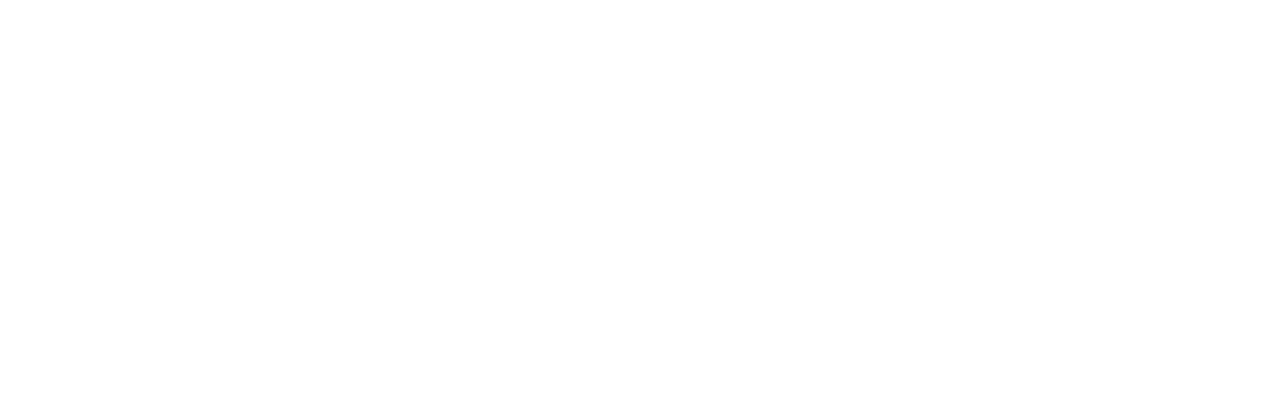
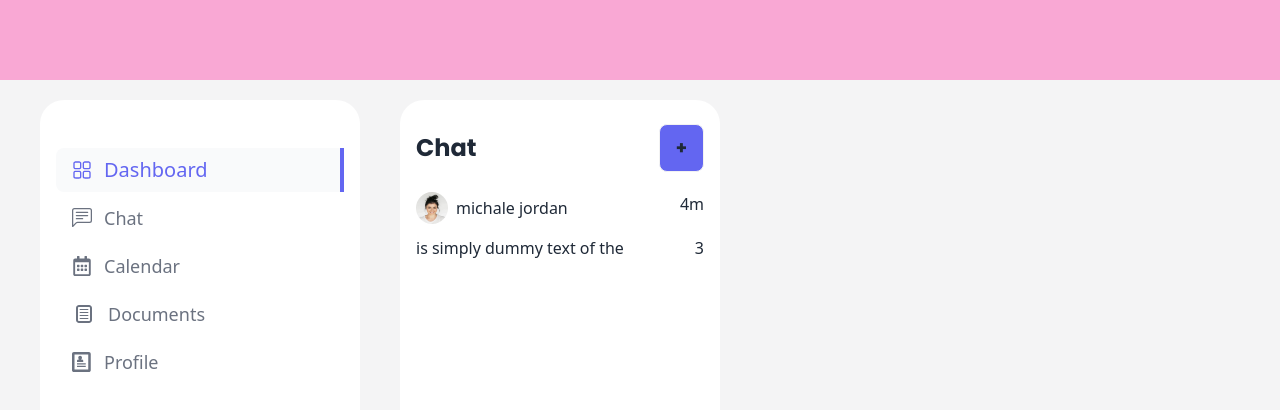
Before and after one commit to MBAS89/coursy, a React (Vite) app in the folder frontend/: page /chatpage in a window 1280 px wide. Before the commit this address had no page. Shown: the top 410 px of the page. Built offline with nearby package versions, Linux system fonts and the light colour scheme; a web font is replaced by a local one.

Commit message:
make the chat page and start making sections inside of it

```diff
--- a/frontend/src/App.jsx
+++ b/frontend/src/App.jsx
@@ -6,7 +6,8 @@
 import { SingleTeacher } from "./pages/SingleTeacher"
 import { Signup } from "./pages/Signup"
 import { StudentProfile } from "./pages/StudentProfile"
-import { Cart } from "./pages/Cart"
+import { Chatpage } from "./pages/Chatpage"
+
 
 
 
@@ -20,7 +21,7 @@
         <Route path="/singleteacher" element={<SingleTeacher/>}></Route>
         <Route path="/signup" element={<Signup/>}></Route>
         <Route path="/studentprofile" element={<StudentProfile/>}></Route>
-        <Route path="/cart" element={<Cart/>}></Route>
+        <Route path="/chatpage" element={<Chatpage/>}></Route>
       </Routes>
     </>
   )
--- /dev/null
+++ b/frontend/src/components/Navbar.jsx
@@ -0,0 +1,36 @@
+import React from 'react'
+
+export const Navbar = () => {
+  return (
+    <div>
+        <div className="navbar bg-base-100">
+  <div className="navbar-start">
+    <div className="dropdown">
+      <label tabIndex={0} className="btn btn-ghost btn-circle">
+        <svg xmlns="http://www.w3.org/2000/svg" className="h-5 w-5" fill="none" viewBox="0 0 24 24" stroke="currentColor"><path strokeLinecap="round" strokeLinejoin="round" strokeWidth="2" d="M4 6h16M4 12h16M4 18h7" /></svg>
+      </label>
+      <ul tabIndex={0} className="menu menu-sm dropdown-content mt-3 z-[1] p-2 shadow bg-base-100 rounded-box w-52">
+        <li><a>Homepage</a></li>
+        <li><a>Portfolio</a></li>
+        <li><a>About</a></li>
+      </ul>
+    </div>
+  </div>
+  <div className="navbar-center">
+    <a className="btn btn-ghost text-xl">daisyUI</a>
+  </div>
+  <div className="navbar-end">
+    <button className="btn btn-ghost btn-circle">
+      <svg xmlns="http://www.w3.org/2000/svg" className="h-5 w-5" fill="none" viewBox="0 0 24 24" stroke="currentColor"><path strokeLinecap="round" strokeLinejoin="round" strokeWidth="2" d="M21 21l-6-6m2-5a7 7 0 11-14 0 7 7 0 0114 0z" /></svg>
+    </button>
+    <button className="btn btn-ghost btn-circle">
+      <div className="indicator">
+        <svg xmlns="http://www.w3.org/2000/svg" className="h-5 w-5" fill="none" viewBox="0 0 24 24" stroke="currentColor"><path strokeLinecap="round" strokeLinejoin="round" strokeWidth="2" d="M15 17h5l-1.405-1.405A2.032 2.032 0 0118 14.158V11a6.002 6.002 0 00-4-5.659V5a2 2 0 10-4 0v.341C7.67 6.165 6 8.388 6 11v3.159c0 .538-.214 1.055-.595 1.436L4 17h5m6 0v1a3 3 0 11-6 0v-1m6 0H9" /></svg>
+        <span className="badge badge-xs badge-primary indicator-item"></span>
+      </div>
+    </button>
+  </div>
+</div>
+    </div>
+  )
+}
--- a/frontend/src/pages/Cart.jsx
+++ /dev/null
@@ -1,9 +0,0 @@
-import React from 'react'
-
-export const Cart = () => {
-    return (
-    <div>
-        <h1>My Cart</h1>
-    </div>
-  )
-}
--- /dev/null
+++ b/frontend/src/pages/Chatpage.jsx
@@ -0,0 +1,56 @@
+import React from 'react'
+import { Link } from 'react-router-dom'
+import { RxDashboard } from "react-icons/rx";
+import { FaRegCalendarAlt } from "react-icons/fa";
+import { BsChatLeftText } from "react-icons/bs";
+import { TiDocumentText } from "react-icons/ti";
+import { ImProfile } from "react-icons/im";
+import Jaklen from '../assets/images/jaklen.jpg';
+
+export const Chatpage = () => {
+    return (
+    <div>
+        <section className='bg-pink-300 h-20'></section>
+        <section className='bg-zinc-100 h-screen flex'>
+            <div className="flex h-[800px] w-80 ml-10 my-5 flex-col justify-between rounded-3xl px-4 py-6 bg-white">
+                <ul className="mt-6 space-y-1">
+                    <li>
+                        <Link className="rounded-y-lg rounded-l-lg bg-gray-50 px-4 py-2 font-medium flex items-center gap-3 border-r-4 border-indigo-500 text-indigo-500 text-xl"><RxDashboard className='w-5 h-5'/> Dashboard</Link>
+                    </li>
+                    <li>
+                        <Link className="rounded-y-lg rounded-l-lg px-4 py-2 font-medium text-gray-500 hover:bg-gray-50 hover:border-r-4 hover:border-indigo-500 hover:text-indigo-500 hover:text-xl flex items-center gap-3 text-lg"><BsChatLeftText className='w-5 h-5'/> Chat</Link>
+                    </li>
+                    <li>
+                        <Link className="rounded-y-lg rounded-l-lg px-4 py-2 font-medium text-gray-500 hover:bg-gray-50 hover:border-r-4 hover:border-indigo-500 hover:text-indigo-500 hover:text-xl flex items-center gap-3 text-lg"><FaRegCalendarAlt className='w-5 h-5'/> Calendar</Link>
+                    </li>
+                    <li>
+                        <Link className="rounded-y-lg rounded-l-lg px-4 py-2 font-medium text-gray-500 hover:bg-gray-50 hover:border-r-4 hover:border-indigo-500 hover:text-indigo-500 hover:text-xl flex items-center gap-3 text-lg"><TiDocumentText  className='w-6 h-6'/> Documents</Link>
+                    </li>
+                    <li>
+                        <Link className="rounded-y-lg rounded-l-lg px-4 py-2 font-medium text-gray-500 hover:bg-gray-50 hover:border-r-4 hover:border-indigo-500 hover:text-indigo-500 hover:text-xl flex items-center gap-3 text-lg"><ImProfile className='w-5 h-5'/> Profile</Link>
+                    </li>
+                </ul>
+            </div>
+            <div className="h-[800px] w-80 ml-10 my-5 flex-col justify-between rounded-3xl px-4 py-6 bg-white">
+                <div className='flex items-center justify-between mb-5'>
+                    <p className='text-2xl font-poppins font-bold'>Chat</p>
+                    <button className="btn btn-md text-lg font-poppins bg-indigo-500">+</button>
+                </div>
+                <div className=''>
+                    <div className='flex justify-between'>
+                        <div className='flex gap-2 items-center'>
+                            <img src={Jaklen} className='w-8 h-8 rounded-full mx-auto'/>
+                            <span>michale jordan</span>
+                        </div>
+                        <span>4m</span>
+                    </div>
+                    <div className='flex justify-between mt-3'>
+                        <p>is simply dummy text of the</p>
+                        <span>3</span>
+                    </div>
+                </div>
+            </div>
+        </section>
+    </div>
+  )
+}
--- a/frontend/src/pages/SingleTeacher.jsx
+++ b/frontend/src/pages/SingleTeacher.jsx
@@ -135,7 +135,7 @@
                 </div>
             </div>
         </section>
-        <section className="w-[60%] mx-auto mt-16 mb-20">
+        <section className="w-[60%] h-[600px] mx-auto mt-16 mb-20">
             <div className="flex space-x-4">
                 {categories.map((category) => (
                 <button key={category} className={`${selectedCategory === category? 'bg-blue-500 text-white': 'bg-gray-200 text-gray-600'} px-4 py-2 rounded-md`} onClick={() => handleCategoryClick(category)}>
@@ -146,7 +146,7 @@
             <div className="mt-5">
                 {selectedCategory && (
                 <div className=''>
-                    <div className='flex flex-wrap w-[100%] mx-auto gap-5'>
+                    <div className='flex flex-wrap w-[100%] h-[500px] mx-auto gap-5'>
                         {selectedCategory === "teacherPlan"?
                          data[selectedCategory].map((item, index) => (
                             <>
@@ -223,40 +223,6 @@
                 )}
             </div>
         </section>
-
-
-
-
-
-
-        {/*
-        <section className='w-[60%] mx-auto flex gap-8'>
-            <div className="card w-96 bg-primary text-primary-content">
-                <div className="card-body">
-                    <h2 className="card-title font-poppins text-2xl font-medium">Professional</h2>
-                    <span className='capitalize'>most popular</span>
-                    <div className='flex items-center gap-3 mt-5'>
-                        <FaRegCircleCheck className='w-6 h-6'/> <span>Access to 24,000+ top courses</span>
-                    </div>
-                    <div className='flex items-center gap-3 mt-5'>
-                        <FaRegCircleCheck className='w-6 h-6'/> <span>Access to 24,000+ top courses</span>
-                    </div>
-                    <div className='flex items-center gap-3 mt-5'>
-                        <FaRegCircleCheck className='w-6 h-6'/> <span>Access to 24,000+ top courses</span>
-                    </div>
-                    <div className='flex items-center gap-3 mt-5'>
-                        <FaRegCircleCheck className='w-6 h-6'/> <span>Access to 24,000+ top courses</span>
-                    </div>
-                    <div className='flex items-center gap-3 mt-5'>
-                        <FaRegCircleCheck className='w-6 h-6'/> <span>Access to 24,000+ top courses</span>
-                    </div>
-                    <div className="card-actions justify-center">
-                    <button className="btn mt-5">get started</button>
-                    </div>
-                </div>
-            </div>
-        </section>
-                        */}
     </div>
   )
 }
```
